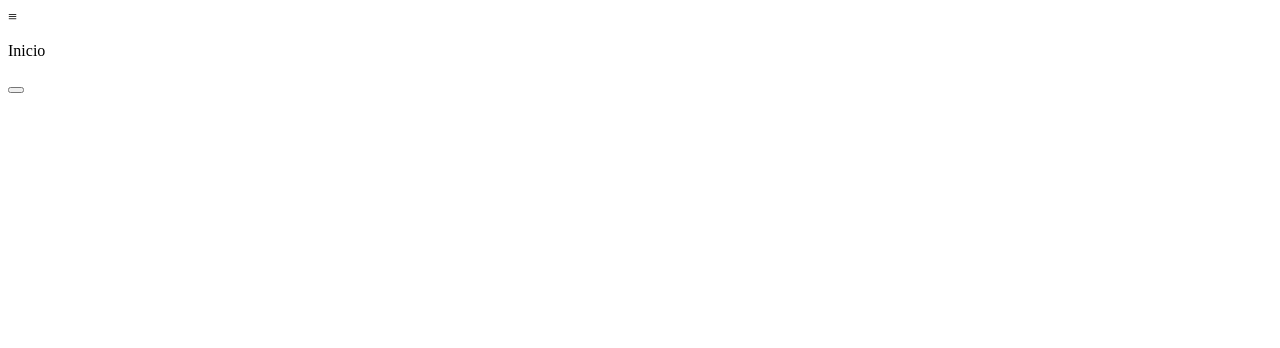
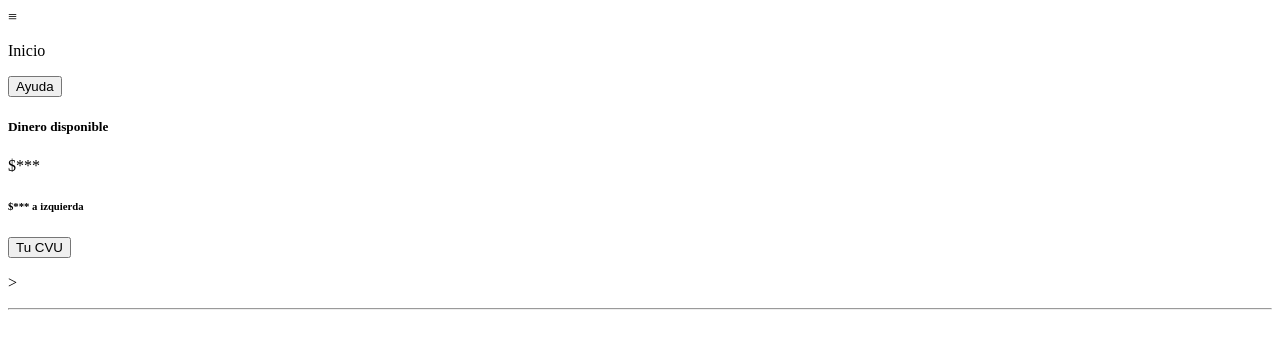
Before and after one commit to miacardenas08/proyecto2, a plain HTML site: page index.html in a window 1280 px wide. Drawn offline with Linux system fonts and the light colour scheme.

Commit message:
Update index.html

```diff
--- a/index.html
+++ b/index.html
@@ -14,8 +14,26 @@
             <p>Inicio</p>
         </div>
         <div class="derecha">
-            <button></button>
+            <button> Ayuda</button>
         </div>
+    </div>
+
+    <div class="tarjeta">
+        <div class="fila-dinero">
+            <div class="izquierda">
+                <h5>Dinero disponible</h5>
+                <p>$***</p>
+                <h6>$*** a izquierda</h6>
+            <div/>
+             <div class="derecha">
+                 <button class="btn-info">Tu CVU</button>
+                 <p> > </p>
+             </div>
+        </div>
+            <hr>
+            <div class="fila-ganancias">
+                <div class="></div>
+            </div>
     </div>
 </body>
 </html>
```
